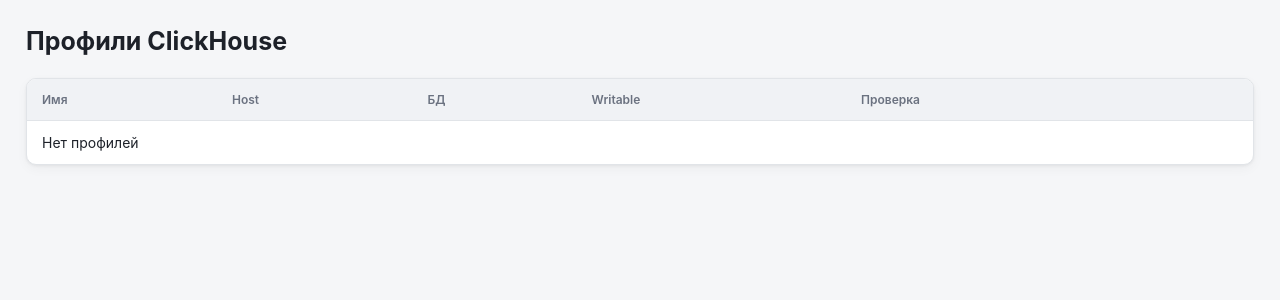
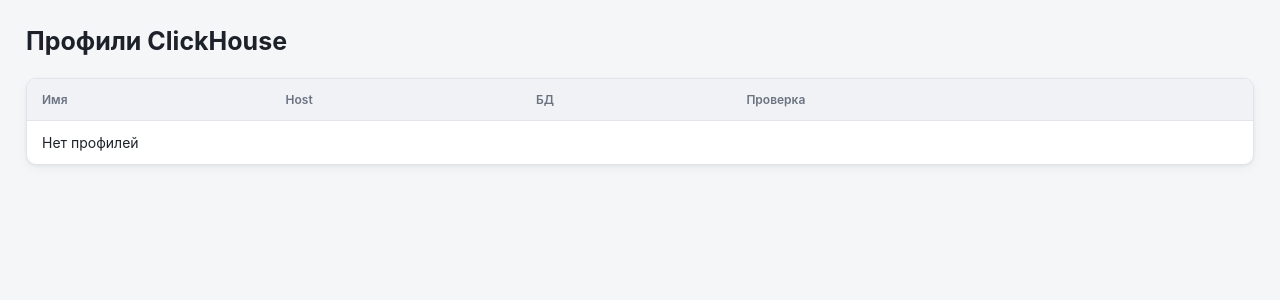
Before and after one commit to mavotronik/NTA-test-stand, a FastAPI app: template app/templates/databases.html in a window 1280 px wide. Shown: the top 300 px of the page. Run offline with FastAPI, Linux system fonts and the light colour scheme; the template is opened without the code that fills it, so the values that code supplies are empty.

Commit message:
Drop the writable toggle because every database profile is writable.
Co-authored-by: Cursor <cursoragent@cursor.com>

```diff
--- a/app/main.py
+++ b/app/main.py
@@ -1161,7 +1161,6 @@ async def database_save_new(
     username: str = Form(...),
     password: str = Form(""),
     tls: str | None = Form(None),
-    writable: str | None = Form(None),
     comment: str = Form(""),
     csrf_token: str = Form(""),
     db: Database = Depends(get_db),
@@ -1184,7 +1183,7 @@ async def database_save_new(
         username=username.strip(),
         password_enc=enc,
         tls=bool(tls),
-        writable=bool(writable),
+        writable=True,
         comment=comment.strip(),
     )
     write_audit(db, user_id=user["id"], username=user["username"], role=user["role"], action="db_profile_save", target_type="db_profile", target_id=pid, ip=_client_ip(request))
@@ -1202,7 +1201,6 @@ async def database_save_edit(
     username: str = Form(...),
     password: str = Form(""),
     tls: str | None = Form(None),
-    writable: str | None = Form(None),
     comment: str = Form(""),
     csrf_token: str = Form(""),
     db: Database = Depends(get_db),
@@ -1229,7 +1227,7 @@ async def database_save_edit(
         username=username.strip(),
         password_enc=enc,
         tls=bool(tls),
-        writable=bool(writable),
+        writable=True,
         comment=comment.strip(),
     )
     write_audit(db, user_id=user["id"], username=user["username"], role=user["role"], action="db_profile_save", target_type="db_profile", target_id=pid, ip=_client_ip(request))
--- a/app/templates/databases.html
+++ b/app/templates/databases.html
@@ -10,14 +10,13 @@
 <div class="card">
   <div class="table-wrapper">
     <table>
-      <thead><tr><th>Имя</th><th>Host</th><th>БД</th><th>Writable</th><th>Проверка</th><th></th></tr></thead>
+      <thead><tr><th>Имя</th><th>Host</th><th>БД</th><th>Проверка</th><th></th></tr></thead>
       <tbody>
       {% for p in profiles %}
       <tr>
         <td>{{ p.name }}</td>
         <td>{{ p.host }}:{{ p.port }}</td>
         <td>{{ p.database_name }}</td>
-        <td>{{ 'да' if p.writable else 'нет' }}</td>
         <td>{% if p.last_check_ok %}<span class="status"><span class="status-dot status-online"></span>OK</span>{% elif p.last_check_at %}<span class="status"><span class="status-dot status-offline"></span>fail</span>{% else %}—{% endif %}</td>
         <td>
           {% with url="/databases/" ~ p.id ~ "/edit", label="Изменить", icon="mdi-pencil" %}{% include "partials/form_modal_link.html" %}{% endwith %}
@@ -40,7 +39,7 @@
         </td>
       </tr>
       {% else %}
-      <tr><td colspan="6">Нет профилей</td></tr>
+      <tr><td colspan="5">Нет профилей</td></tr>
       {% endfor %}
       </tbody>
     </table>
--- a/app/templates/partials/database_form_fields.html
+++ b/app/templates/partials/database_form_fields.html
@@ -6,5 +6,4 @@
 <div class="form-group"><label class="form-label">User</label><input class="input" name="username" required value="{{ profile.username if profile else 'default' }}"></div>
 <div class="form-group"><label class="form-label">Password{% if profile %} (пусто — не менять){% endif %}</label><input class="input" type="password" name="password" {% if not profile %}required{% endif %} autocomplete="new-password"></div>
 <div class="switch-row"><div>TLS</div><label class="switch"><input type="checkbox" name="tls" value="1" {% if profile and profile.tls %}checked{% endif %}><span class="slider"></span></label></div>
-<div class="switch-row"><div>Writable (запись в БД)</div><label class="switch"><input type="checkbox" name="writable" value="1" {% if profile and profile.writable %}checked{% endif %}><span class="slider"></span></label></div>
 <div class="form-group"><label class="form-label">Комментарий</label><input class="input" name="comment" value="{{ profile.comment if profile else '' }}"></div>
```
